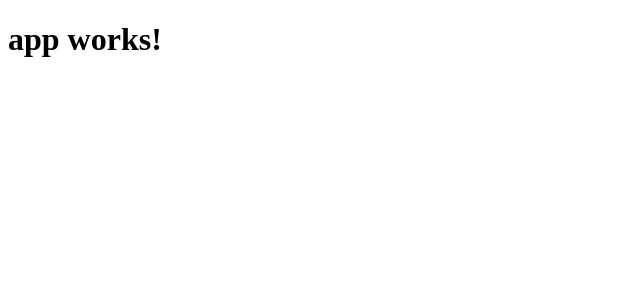
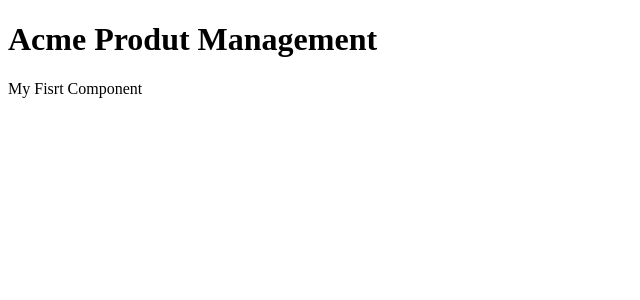
Before and after one commit to viejodecaldas/testing-app, an Angular app: page / in a window 1280 px wide. Shown: the top 300 px of the page, without its empty margins (0-640 px from the left). Built offline with nearby package versions, Linux system fonts and the light colour scheme.

Commit message:
Se ajustan los contenidos del html para demostrar funcionalidad en pantalla.

```diff
--- a/src/app/app.component.html
+++ b/src/app/app.component.html
@@ -1,3 +1,4 @@
-<h1>
-  {{title}}
-</h1>
+<div>
+    <h1>{{pageTitle}}</h1>
+    <div>My Fisrt Component</div>
+</div>
--- a/src/app/app.component.ts
+++ b/src/app/app.component.ts
@@ -1,10 +1,10 @@
 import { Component } from '@angular/core';
 
 @Component({
-  selector: 'app-root',
+  selector: 'pm-app',
   templateUrl: './app.component.html',
   styleUrls: ['./app.component.css']
 })
 export class AppComponent {
-  title = 'app works!';
+    pageTitle: string = 'Acme Produt Management';
 }
--- a/src/index.html
+++ b/src/index.html
@@ -9,6 +9,6 @@
   <link rel="icon" type="image/x-icon" href="favicon.ico">
 </head>
 <body>
-  <app-root>Loading...</app-root>
+  <pm-app>Loading App...</pm-app>
 </body>
 </html>
```
